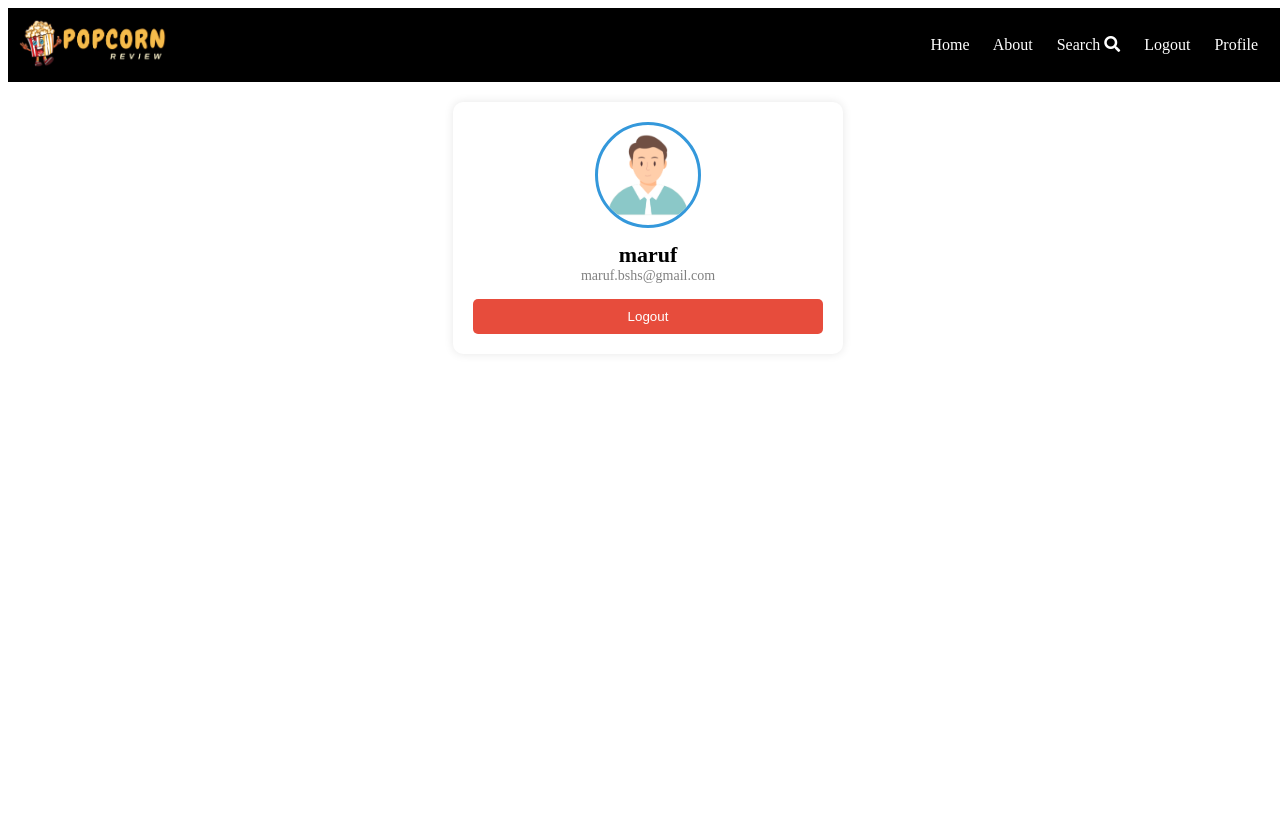
After one commit to Maruf346/Popcorn-Review, a Django app: page /profile/ in a window 1280 px wide. The commit adds this page. Run offline with Django 5.2, Linux system fonts and the light colour scheme; a user stored in the database is signed in.

Commit message:
refined the profile section

```diff
--- a/popcorn_review/popcorn_review/urls.py
+++ b/popcorn_review/popcorn_review/urls.py
@@ -21,6 +21,8 @@ from reviews.views import login_page
 from reviews.views import signup_page
 from reviews.views import logout_user
 from django.contrib.auth import views as auth_views
+from reviews.views import profile_page
+
 
 urlpatterns = [
     path('admin/', admin.site.urls),
@@ -33,10 +35,13 @@ urlpatterns = [
     path("login/", login_page, name="login"),
     path("signup/", signup_page, name="signup"),
     path('logout/', logout_user, name='logout'),
+    path('profile/', profile_page, name='profile'),
+
 
      # Password Reset URLs
     path('password-reset/', auth_views.PasswordResetView.as_view(), name='password_reset'),
     path('password-reset/done/', auth_views.PasswordResetDoneView.as_view(), name='password_reset_done'),
     path('password-reset-confirm/<uidb64>/<token>/', auth_views.PasswordResetConfirmView.as_view(), name='password_reset_confirm'),
     path('password-reset-complete/', auth_views.PasswordResetCompleteView.as_view(), name='password_reset_complete'),
+
 ]
--- a/popcorn_review/reviews/templates/navigation.html
+++ b/popcorn_review/reviews/templates/navigation.html
@@ -1,7 +1,7 @@
 {% load static %}
-<!-- navigation.html -->
+
 <!-- Navigation Bar -->
- <head>
+<head>
     <link rel="stylesheet" href="https://cdnjs.cloudflare.com/ajax/libs/font-awesome/5.15.4/css/all.min.css">
 </head>
 <nav style="display: flex; justify-content: space-between; align-items: center; padding: 10px; background-color:rgb(0, 0, 0); color: white;">
@@ -25,5 +25,11 @@
             <a href="{% url 'login' %}" style="margin-right: 20px; text-decoration: none; color: white;">Login</a>
             <a href="{% url 'signup' %}" style="margin-right: 20px; text-decoration: none; color: white;">Sign Up</a>
         {% endif %}
+
+        <!-- Show Profile if User is Logged In -->
+        {% if user.is_authenticated %}
+        <a href="{% url 'profile' %}" style="margin-right: 20px; text-decoration: none; color: white;">Profile</a>
+        {% endif %}
+
     </div>
 </nav>
--- /dev/null
+++ b/popcorn_review/reviews/templates/profile.html
@@ -0,0 +1,81 @@
+
+
+{% load static %}
+<!DOCTYPE html>
+<html lang="en">
+<head>
+    <meta charset="UTF-8">
+    <meta name="viewport" content="width=device-width, initial-scale=1.0">
+    <title>User Profile | Popcorn-Review</title>
+    <link rel="stylesheet" href="{% static 'css/user_profile.css' %}">
+    <style>
+        body {
+            display: flex;
+            flex-direction: column;
+            justify-content: flex-start;
+            align-items: stretch; /* Makes the nav take full width */
+            height: 100vh;
+            width: 100%;
+        }
+        .navigation-container {
+            width: 100%;
+            max-width: 100%;
+        }
+
+        .profile-container {
+            background: white;
+            padding: 20px;
+            border-radius: 10px;
+            width: 350px;
+            box-shadow: 0 0 10px rgba(0, 0, 0, 0.1);
+            text-align: center;
+            margin: 20px auto;
+        }
+        .profile-picture {
+            width: 100px;
+            height: 100px;
+            border-radius: 50%;
+            object-fit: cover;
+            border: 3px solid #3498db;
+        }
+        .username {
+            font-size: 22px;
+            font-weight: bold;
+            margin-top: 10px;
+        }
+        .email {
+            font-size: 14px;
+            color: gray;
+        }
+        .logout-btn {
+            background-color: #e74c3c;
+            color: white;
+            padding: 10px;
+            border: none;
+            width: 100%;
+            border-radius: 5px;
+            cursor: pointer;
+            margin-top: 15px;
+        }
+        .logout-btn:hover {
+            background-color: #c0392b;
+        }
+    </style>
+</head>
+<body>
+    <!-- Include Navigation -->
+    <div class="navigation-container">
+        {% include 'navigation.html' %}
+    </div>
+
+    <!-- Profile Card -->
+    <div class="profile-container">
+        <img src="{% static 'images/default-profile.png' %}" alt="Profile Picture" class="profile-picture">
+        <div class="username">{{ user.username }}</div>
+        <div class="email">{{ user.email }}</div>
+        <a href="{% url 'logout' %}">
+            <button class="logout-btn">Logout</button>
+        </a>
+    </div>
+</body>
+</html>
--- a/popcorn_review/reviews/views.py
+++ b/popcorn_review/reviews/views.py
@@ -179,3 +179,8 @@ def signup_page(request):
 def logout_user(request):
     logout(request)
     return redirect('login')  # Redirect to the homepage or login page after logout
+
+
+@login_required
+def profile_page(request):
+    return render(request, 'profile.html', {'user': request.user})
```
Also changed, not shown: popcorn_review/db.sqlite3, popcorn_review/reviews/static/images/default-profile.png (added).
